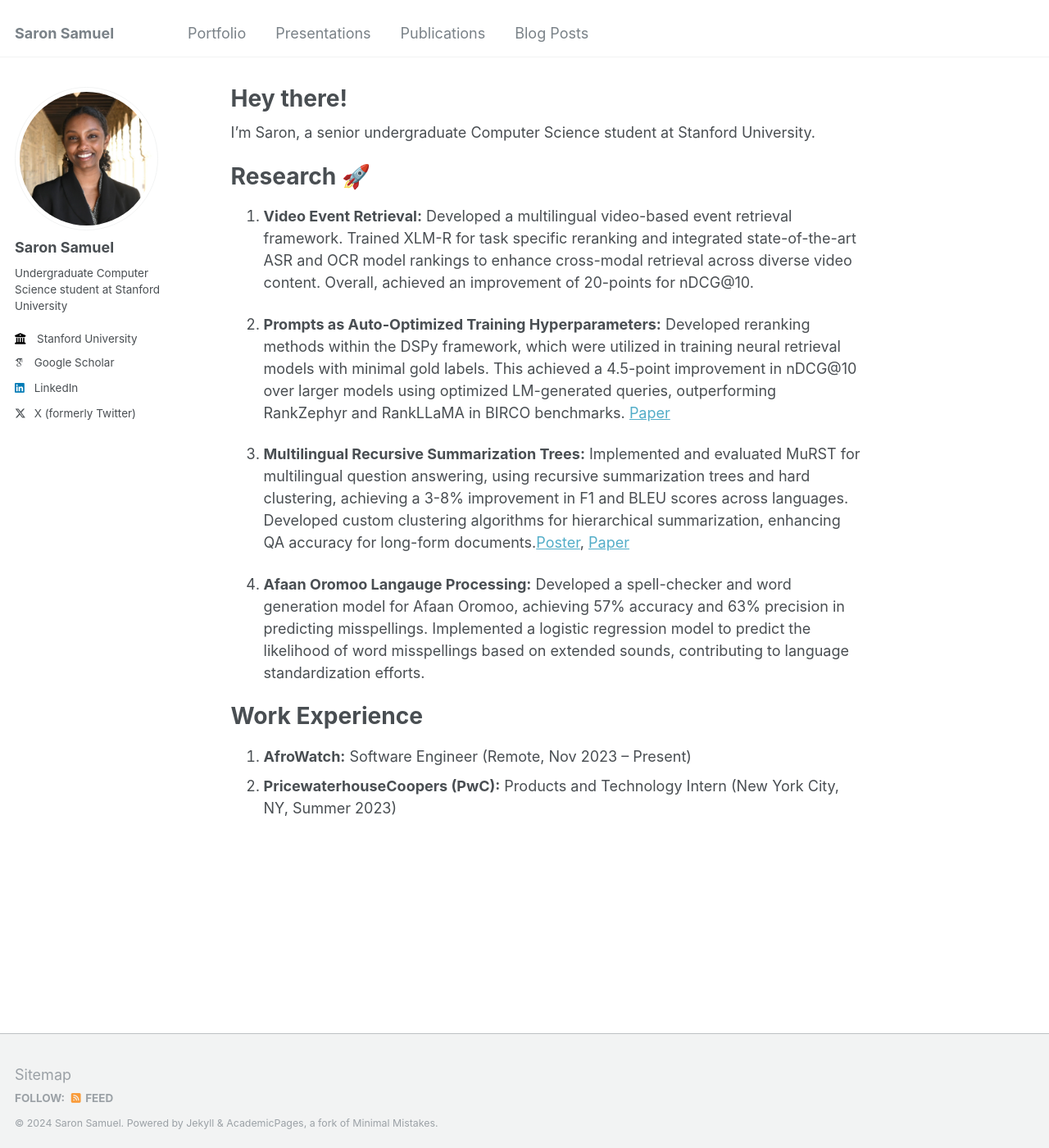
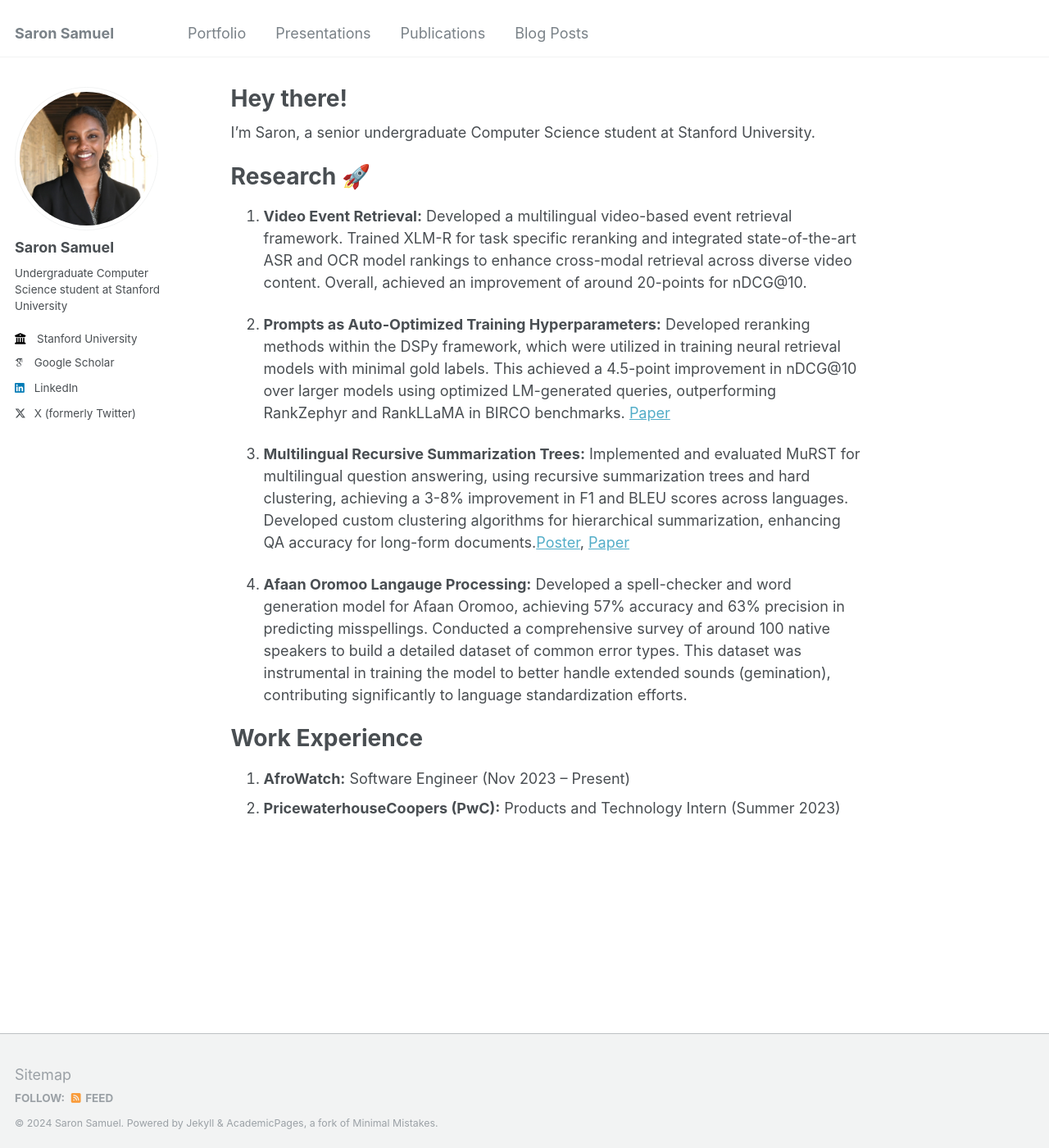
Before and after one commit to saronsamuel/saronsamuel.github.io, a Jekyll site: the page built from _pages/about.md, in a window 1280 px wide and 1400 px high. Shown: the whole window at 82% size. Built offline with Jekyll 4.4.1, drawn with Linux system fonts in a browser that asks for light colours; some web fonts are replaced.

Commit message:
updating info

```diff
--- a/_pages/about.md
+++ b/_pages/about.md
@@ -14,7 +14,7 @@ Research 🚀
 ======
 
 1. **Video Event Retrieval:**
-Developed a multilingual video-based event retrieval framework. Trained XLM-R for task specific reranking and integrated state-of-the-art ASR and OCR model rankings to enhance cross-modal retrieval across diverse video content. Overall, achieved an improvement of 20-points for nDCG@10.
+Developed a multilingual video-based event retrieval framework. Trained XLM-R for task specific reranking and integrated state-of-the-art ASR and OCR model rankings to enhance cross-modal retrieval across diverse video content. Overall, achieved an improvement of around 20-points for nDCG@10.
 
 2. **Prompts as Auto-Optimized Training Hyperparameters:**
 Developed reranking methods within the DSPy framework, which were utilized in training neural retrieval models with minimal gold labels. This achieved a 4.5-point improvement in nDCG@10 over larger models using optimized LM-generated queries, outperforming RankZephyr and RankLLaMA in BIRCO benchmarks. [Paper](https://arxiv.org/pdf/2406.11706)
@@ -23,9 +23,9 @@ Developed reranking methods within the DSPy framework, which were utilized in tr
 Implemented and evaluated MuRST for multilingual question answering, using recursive summarization trees and hard clustering, achieving a 3-8% improvement in F1 and BLEU scores across languages. Developed custom clustering algorithms for hierarchical summarization, enhancing QA accuracy for long-form documents.[Poster](https://drive.google.com/file/d/1XpTWYwMf4o6yhPb7HFD-jliCH-PW55jv/view?usp=sharing), [Paper](https://web.stanford.edu/class/cs224n/final-reports/256987799.pdf)
 
 4. **Afaan Oromoo Langauge Processing:**
-Developed a spell-checker and word generation model for Afaan Oromoo, achieving 57% accuracy and 63% precision in predicting misspellings. Implemented a logistic regression model to predict the likelihood of word misspellings based on extended sounds, contributing to language standardization efforts.
+Developed a spell-checker and word generation model for Afaan Oromoo, achieving 57% accuracy and 63% precision in predicting misspellings. Conducted a comprehensive survey of around 100 native speakers to build a detailed dataset of common error types. This dataset was instrumental in training the model to better handle extended sounds (gemination), contributing significantly to language standardization efforts.
 
 Work Experience
 ======
-1. **AfroWatch:** Software Engineer (Remote, Nov 2023 – Present)
-2. **PricewaterhouseCoopers (PwC):** Products and Technology Intern (New York City, NY, Summer 2023)
+1. **AfroWatch:** Software Engineer (Nov 2023 – Present)
+2. **PricewaterhouseCoopers (PwC):** Products and Technology Intern (Summer 2023)
```
